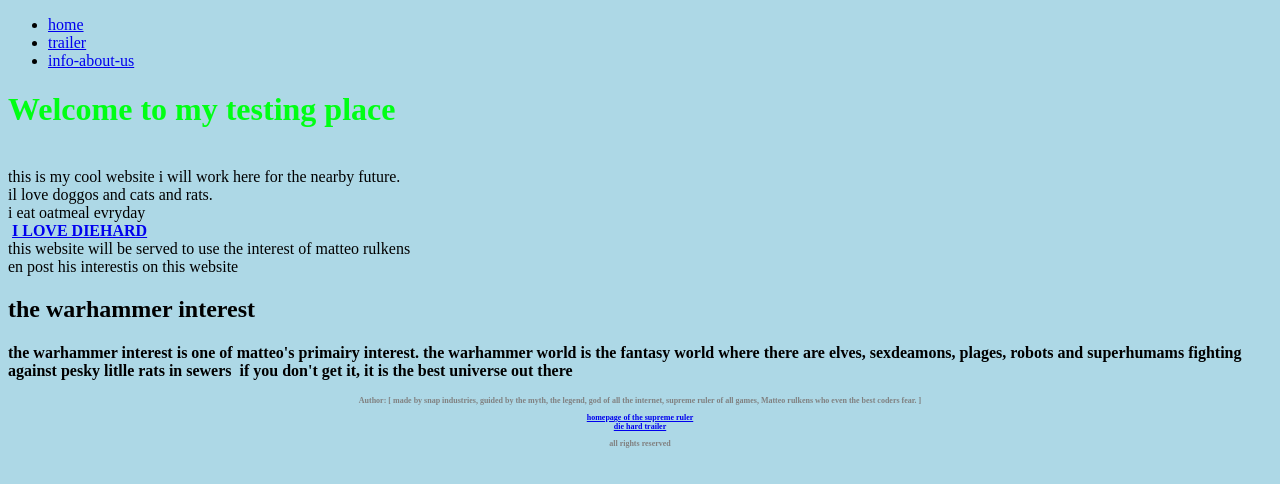
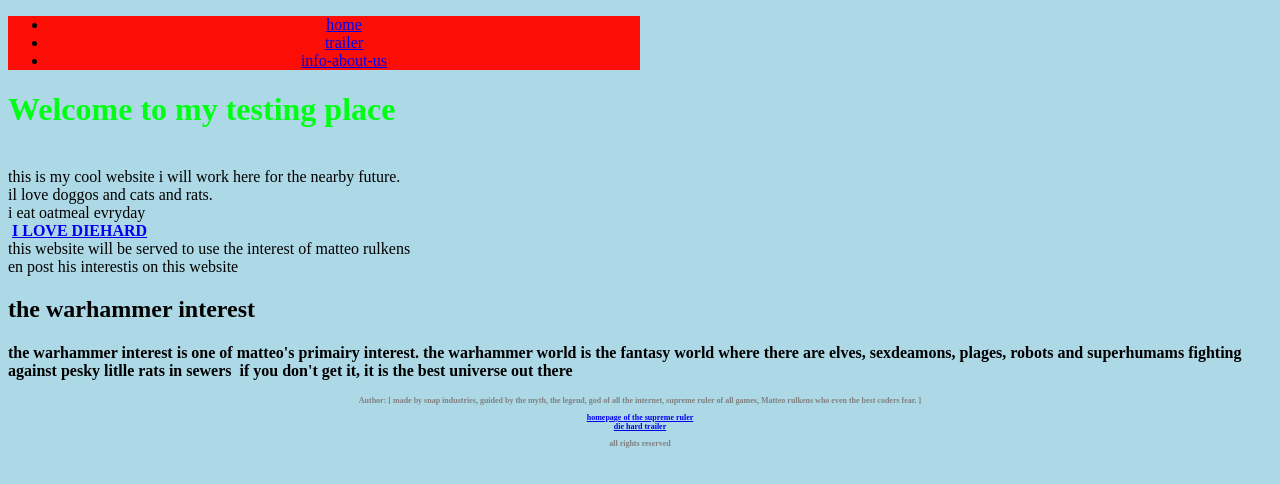
Before and after one commit to kattenmansden/mu-testing-place, a plain HTML site: page index.html in a window 1280 px wide. Drawn offline with Linux system fonts and the light colour scheme.

Commit message:
Update styles.css

```diff
--- a/styles.css
+++ b/styles.css
@@ -4,7 +4,7 @@ h1 {
 footer {
 
     width: 100%
-    background-color: rgb (23,74,230);
+    background-color: rgb(23,74,230);
     color: grey;
     bottom: 0;
     font-size: 0.5em;
@@ -16,3 +16,12 @@ footer:hover{
     color: lightblue;
     font-size: 2em;
 }
+
+header {
+    background-color: rgb(252,14,7);
+    text-align: center;
+    width: 50%;
+}
+
+header:hover{
+    font-size: 1.5em;
```
